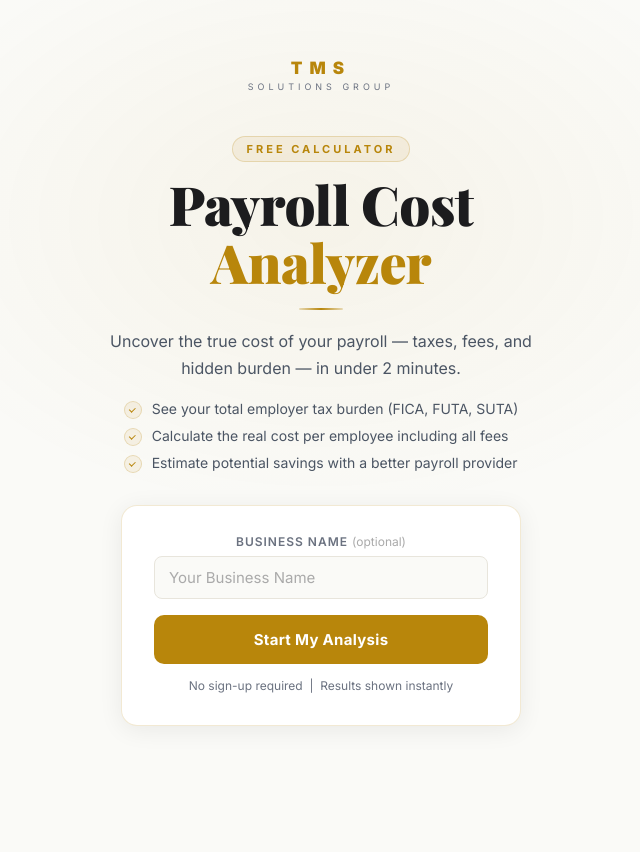
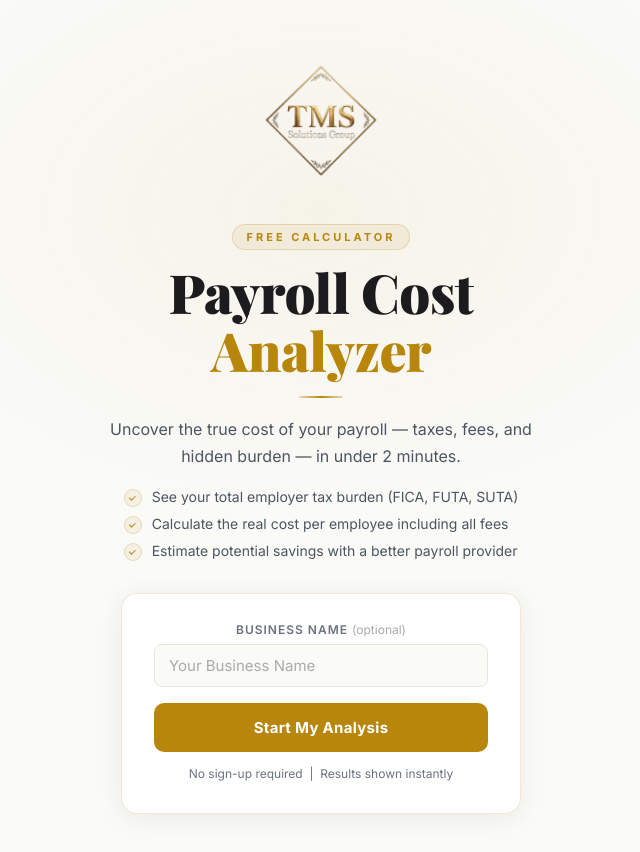
Before and after one commit to Tsparling1/tms-payroll-analyzer, a website: page public/index.html in a window 1280 px wide. Shown: the whole page, without its empty margins (319-959 px from the left). Before the commit the page ends 806 px from the top, so only its background shows below. Drawn offline with nearby package versions, Linux system fonts and the light colour scheme.

Commit message:
Replace text logo with TMS logo image

```diff
--- a/public/index.html
+++ b/public/index.html
@@ -48,6 +48,14 @@
 
     /* ===== SHARED ===== */
     .tms-logo { text-align: center; margin-bottom: 8px; }
+
+    .tms-logo-img {
+      display: block;
+      width: 120px;
+      height: 120px;
+      object-fit: contain;
+      margin: 0 auto;
+    }
     .tms-letters {
       display: block; font-size: 17px; font-weight: 900;
       color: var(--gold); letter-spacing: 7px; line-height: 1;
@@ -366,8 +374,7 @@
   <section id="landing" class="fade-up">
     <div class="landing-header">
       <div class="tms-logo">
-        <span class="tms-letters">TMS</span>
-        <span class="tms-sub">Solutions Group</span>
+        <img src="/images/tms-logo.png" alt="TMS Solutions Group" class="tms-logo-img" />
       </div>
     </div>
     <div class="landing-content">
@@ -398,8 +405,7 @@
   <section id="calculator" class="hidden">
     <div class="calc-header fade-up">
       <div class="tms-logo" style="margin-bottom:16px;">
-        <span class="tms-letters">TMS</span>
-        <span class="tms-sub">Solutions Group</span>
+        <img src="/images/tms-logo.png" alt="TMS Solutions Group" class="tms-logo-img" />
       </div>
       <h2 class="calc-title">Tell Us About Your Payroll</h2>
       <p class="calc-sub">Enter your details below for an accurate cost breakdown.</p>
@@ -514,8 +520,7 @@
   <section id="results" class="hidden">
     <div class="results-header fade-up">
       <div class="tms-logo" style="margin-bottom:16px;">
-        <span class="tms-letters">TMS</span>
-        <span class="tms-sub">Solutions Group</span>
+        <img src="/images/tms-logo.png" alt="TMS Solutions Group" class="tms-logo-img" />
       </div>
       <h2 class="results-title">Your Payroll Cost Analysis</h2>
       <p class="results-sub" id="resultsSubtitle">Based on your inputs — here is your true payroll cost breakdown.</p>
```
Also changed, not shown: public/images/tms-logo.png (added).
